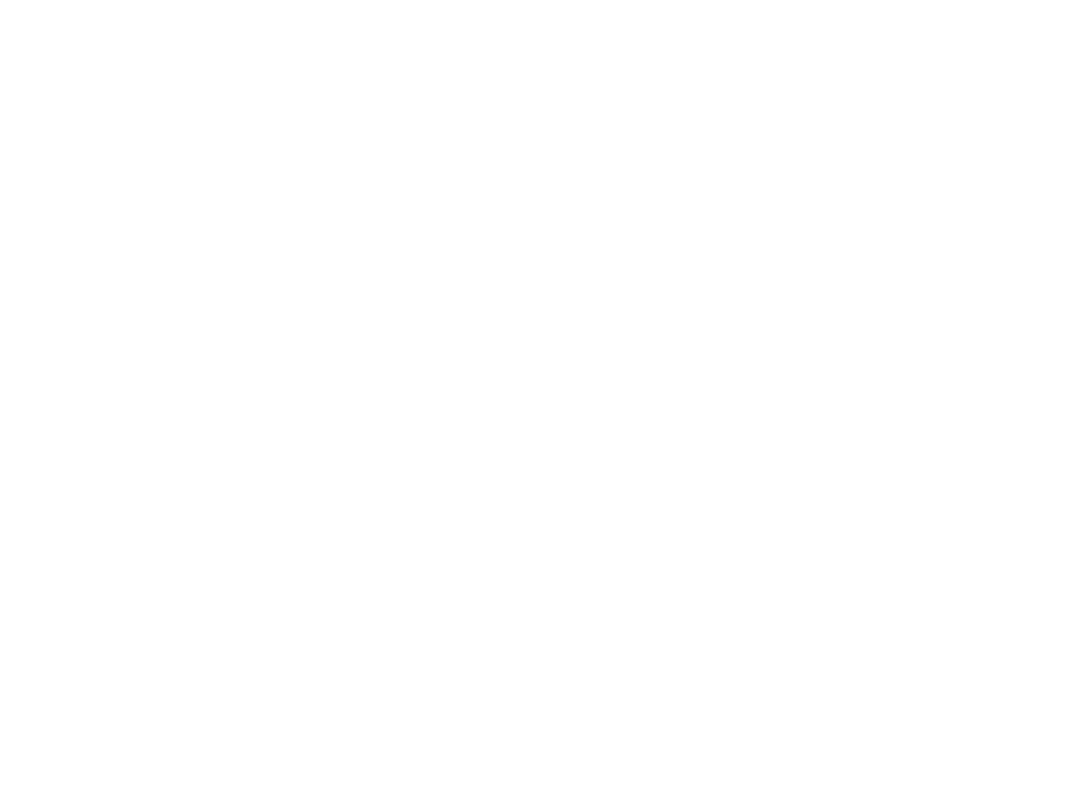
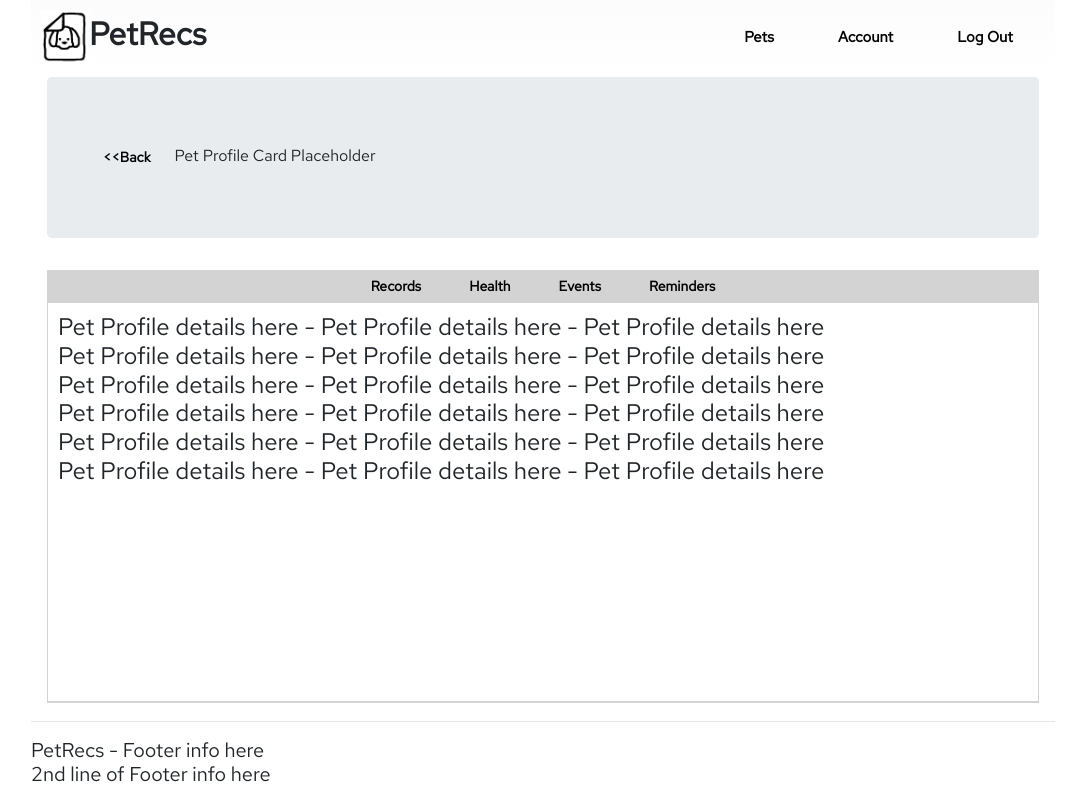
Before and after one commit to LeviRemi/PetRecs-Project, a React (Create React App) app in the folder client/: page /petprofile in a window 1280 px wide. Shown: the whole page, without its empty margins (97-1167 px from the left). Built offline with nearby package versions, Linux system fonts and the light colour scheme.

Commit message:
Removed nav from Pets. Added PetProfile.

```diff
--- a/client/src/App.js
+++ b/client/src/App.js
@@ -7,6 +7,7 @@
 import Register from './components/Register'
 import About from './components/About'
 import Pets from './components/Pets'
+import PetProfile from './components/PetProfile'
 import PetRecords from './components/PetRecords'
 
 function App(){
@@ -17,6 +18,7 @@
       <Route path="/register" exact component={Register} />
       <Route path="/about" exact component={About} />
       <Route path="/pets" exact component={Pets} />
+      <Route path="/petprofile" exact component={PetProfile} />
       <Route path="/petrecords" exact component={PetRecords} />
     </Router>
   );
--- a/client/src/components/Header.js
+++ b/client/src/components/Header.js
@@ -19,9 +19,6 @@
                         Pets
                     </button>
                 </Link>
-            </div>
-
-            <div className="mainPageHeaderItem push-right">
                 <Link to="/account">
                     <button className="btn-homepage-header">
                         Account
--- /dev/null
+++ b/client/src/components/PetProfile.js
@@ -0,0 +1,82 @@
+// PetProfile.js
+
+import React from 'react'
+import { Link } from 'react-router-dom';
+
+import Header from './Header.js';
+import Footer from './Footer.js';
+
+import Container from 'react-bootstrap/Container';
+import Col from 'react-bootstrap/Col';
+import Row from 'react-bootstrap/Row';
+import Jumbotron from 'react-bootstrap/Jumbotron';
+import ButtonGroup from 'react-bootstrap/ButtonGroup';
+import Button from 'react-bootstrap/Button';
+import DropdownButton from 'react-bootstrap/DropdownButton';
+import Dropdown from 'react-bootstrap/Dropdown';
+
+function PetProfile() {
+    return (
+      <div className="fullPageContainer">
+        <div>
+          <Header />
+        </div>
+        <Container fluid className="petProfileWindow">
+        <div classname="petProfileCard">
+            <Jumbotron>
+                <Link to="/pets">
+                  <button className="btn-petprofile-nav">
+                     &lt;&lt;Back
+                  </button>
+                </Link>
+                Pet Profile Card Placeholder
+            </Jumbotron>
+        </div>
+        <div className="petProfileNavBar">
+            <Row>
+            <Col sm="1">
+            </Col>
+            <Col>
+                <Link to="/petrecords">
+                  <button className="btn-petprofile-nav">
+                    Records
+                  </button>
+                </Link>
+                <Link to="/pethealth">
+                  <button className="btn-petprofile-nav">
+                    Health
+                  </button>
+                </Link>
+                <Link to="/petevents">
+                  <button className="btn-petprofile-nav">
+                    Events
+                  </button>
+                </Link>
+                <Link to="/petreminders">
+                  <button className="btn-petprofile-nav">
+                    Reminders
+                  </button>
+                </Link>
+            </Col>
+            <Col sm="1">
+            </Col>
+            </Row>
+        </div>
+        <div className="petProfileBody">
+            <h4> Pet Profile details here - Pet Profile details here - Pet Profile details here <br />
+            Pet Profile details here - Pet Profile details here - Pet Profile details here <br />
+            Pet Profile details here - Pet Profile details here - Pet Profile details here <br />
+            Pet Profile details here - Pet Profile details here - Pet Profile details here <br />
+            Pet Profile details here - Pet Profile details here - Pet Profile details here <br />
+            Pet Profile details here - Pet Profile details here - Pet Profile details here <br />
+            </h4>
+        </div>
+        </Container>
+        <div className="mainPageFooter">
+          <Footer />
+        </div>
+      </div>
+    )
+}
+
+export default PetProfile
--- a/client/src/components/Pets.js
+++ b/client/src/components/Pets.js
@@ -52,26 +52,6 @@
             <Row>
               <Col xs="2" className="nopadding">
               <div className="mainPageSideBtnGroup">
-                <Link to="/petrecords">
-                  <button className="btn-mainpage-side">
-                    Records
-                  </button>
-                </Link><br />
-                <Link to="/pethealth">
-                  <button className="btn-mainpage-side">
-                    Health
-                  </button>
-                </Link><br />
-                <Link to="/petevents">
-                  <button className="btn-mainpage-side">
-                    Events
-                  </button>
-                </Link><br />
-                <Link to="/petreminders">
-                  <button className="btn-mainpage-side">
-                    Reminders
-                  </button>
-                </Link>
                 </div>
               </Col>
 
--- a/client/src/index.css
+++ b/client/src/index.css
@@ -24,6 +24,14 @@
 .nopadding {
   padding: 0 !important;
   margin: 0 !important;
+}
+
+.push-left {
+  margin-right: auto;
+}
+
+.push-right {
+  margin-left: auto;
 }
 
 /* homepage and login/register styling.
@@ -58,10 +66,6 @@
   background: linear-gradient(0deg, rgba(252,252,252,1) 0%, rgba(255,255,255,1) 100%);
   padding: 20px 10px;
   display: flex;
-}
-
-.push-right {
-  margin-left: auto;
 }
 
 .btn-homepage-header {
@@ -151,13 +155,6 @@
   font-weight: bold;
 }
 
-.mainPageSideBtnGroup {
-  padding-top: 20px;
-  padding-left: 20px;
-  background-color: white;
-  text-align: left;
-}
-
 .mainPageContents {
   padding-top: 20px;
   padding-left: 10px;
@@ -167,11 +164,37 @@
   height: 480px;
 }
 
-.btn-mainpage-side {
-  background-color: white;
-  padding: 10px 0px;
-  font-size: 16px;
+.petProfileNavBar {
+  text-align: center;
+  background: lightgrey;
+  justify-content: center;
+}
+
+.btn-petprofile-nav {
+  background-color: rgba(0, 0, 255, 0);
+  padding: 6px 24px;
+  font-size: 14px;
   font-weight: bold;
   vertical-align: middle;
   border:none;
 }
+.petProfileBody {
+  border-style: solid;
+  border-color: lightgrey;
+  border-width: 0px 1px 2px 1px;
+  background: white;
+  height: 400px;
+  padding: 10px;
+}
+
+.petProfileCard {
+  border-style: solid;
+  border-color: black;
+  border-width: 2px 1px 2px 1px;
+}
+
+.petProfileWindow {
+  border-style: solid;
+  border-color: white;
+  border-width: 2px 1px 2px 1px;
+}
```
